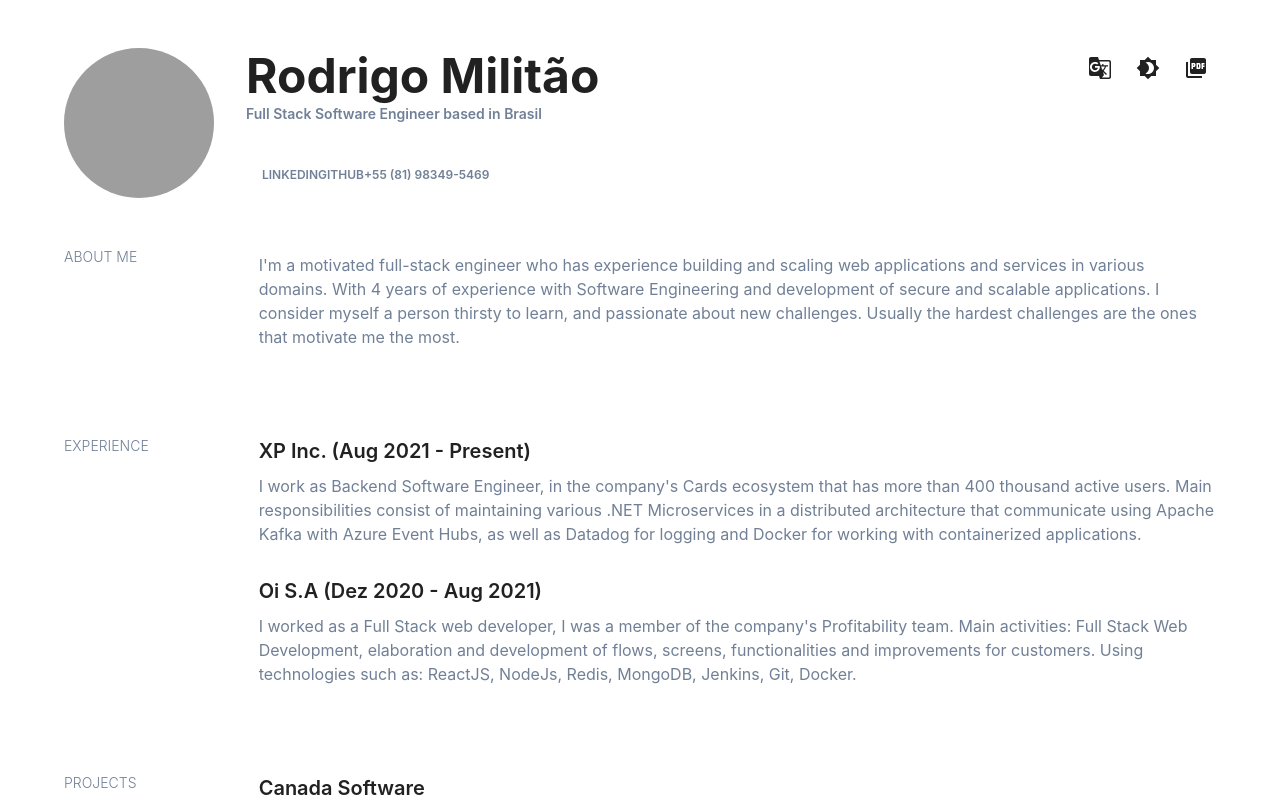
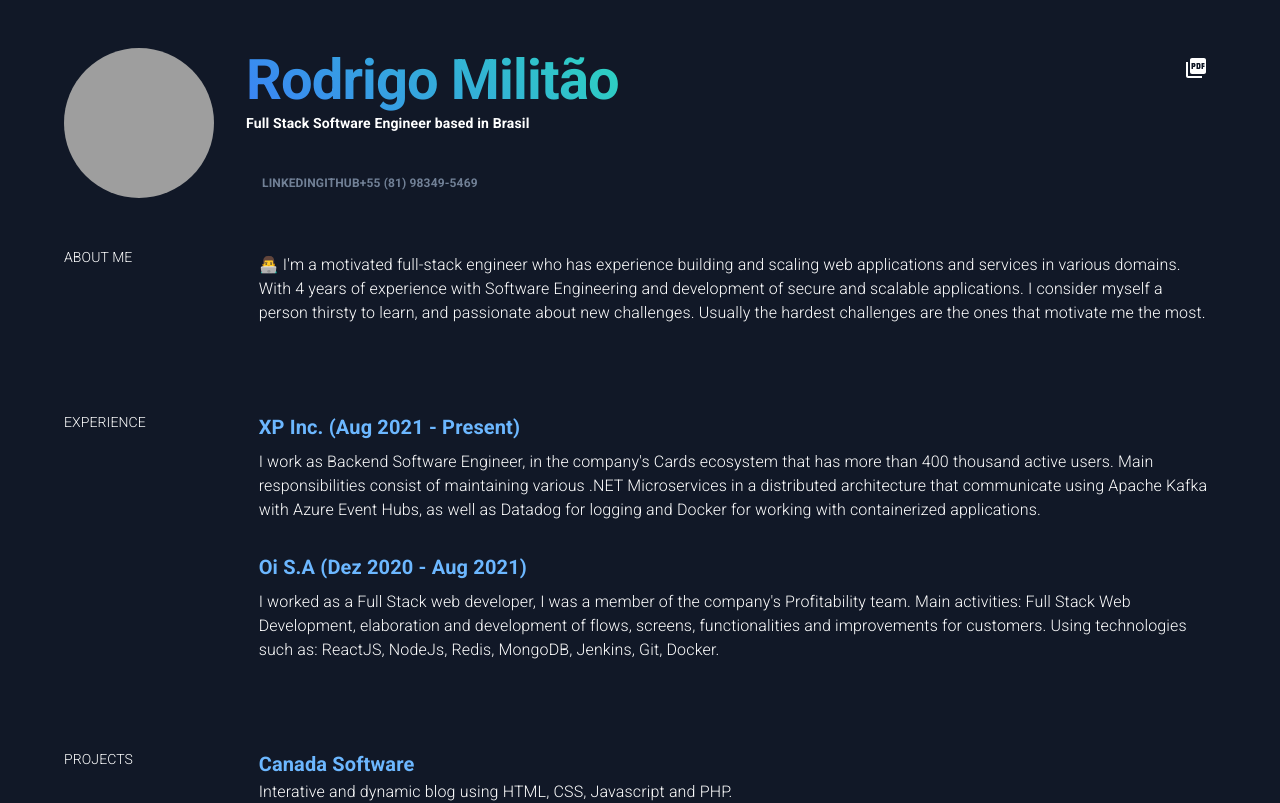
Before and after one commit to rodrigo-militao/rodrigo-militao.github.io, a React (Vite) app: page / in a window 1280 px wide. Shown: the top 803 px of the page. Built offline with nearby package versions, Linux system fonts and the light colour scheme; grey boxes are pictures that could not be loaded.

Commit message:
change styles and dark mode

```diff
--- a/src/App.tsx
+++ b/src/App.tsx
@@ -17,30 +17,30 @@ function App() {
     }), []);
 
 
-  const [mode, setMode] = React.useState<'light' | 'dark'>('light');
+  const [mode, setMode] = React.useState<'light' | 'dark'>('dark');
   const [language, setLanguage] = React.useState<'en' | 'pt'>('en');
   const theme = React.useMemo(
     () =>
       createTheme({
         typography: {
-          fontFamily: [
-            '-apple-system',
-            'BlinkMacSystemFont',
-            '"Segoe UI"',
-            'Roboto',
-            '"Helvetica Neue"',
-            'Arial',
-            'sans-serif',
-            '"Apple Color Emoji"',
-            '"Segoe UI Emoji"',
-            '"Segoe UI Symbol"',
-          ].join(','),
+          // fontFamily: [
+          //   '-apple-system',
+          //   'BlinkMacSystemFont',
+          //   '"Segoe UI"',
+          //   'Roboto',
+          //   '"Helvetica Neue"',
+          //   'Arial',
+          //   'sans-serif',
+          //   '"Apple Color Emoji"',
+          //   '"Segoe UI Emoji"',
+          //   '"Segoe UI Symbol"',
+          // ].join(','),
         },
         palette: {
           mode,
           ...(mode === 'dark' && {
             background: {
-              default: '#242424',
+              default: '#111827',
             }
           })
         },
--- a/src/components/Header.tsx
+++ b/src/components/Header.tsx
@@ -32,11 +32,18 @@ export default function Header(prop: { data: HeaderData, language: string, toggl
         </Grid>
 
         <Grid>
-          <Typography variant="h1" mb={0} gutterBottom fontWeight={700} fontSize="3rem">
+          <Typography
+           variant="h1" mb={0} gutterBottom fontWeight={900} fontSize="3.5rem"
+            style={{
+              background: "-webkit-linear-gradient(45deg, #3b82f6, #2dd4bf)",
+              WebkitBackgroundClip: "text",
+              WebkitTextFillColor: "transparent",
+            }}
+          >
             {prop.data.name}
           </Typography>
 
-          <Typography variant="body2" gutterBottom fontWeight={600} color="#718096">
+          <Typography variant="body2" gutterBottom fontWeight={600}>
             {prop.data.description}
           </Typography>
 
@@ -55,13 +62,13 @@ export default function Header(prop: { data: HeaderData, language: string, toggl
         </Grid>
       </Grid>
       <Grid>
-        <IconButton sx={{ ml: 1 }} onClick={prop.toggleLanguage} color="inherit">
+        {/* <IconButton sx={{ ml: 1 }} onClick={prop.toggleLanguage} color="inherit">
           <GTranslateIcon />
-        </IconButton>
+        </IconButton> */}
 
-        <IconButton sx={{ ml: 1 }} onClick={context.toggleColorMode} color="inherit">
+        {/* <IconButton sx={{ ml: 1 }} onClick={context.toggleColorMode} color="inherit">
           {theme.palette.mode === 'dark' ? <Brightness7Icon /> : <Brightness4Icon />}
-        </IconButton>
+        </IconButton> */}
 
         <IconButton
           sx={{ ml: 1 }}
--- a/src/components/Section.tsx
+++ b/src/components/Section.tsx
@@ -11,7 +11,7 @@ export default function Section(prop: SectionTitle) {
   return (
     <Grid container pt={6} spacing={2} alignItems="start">
       <Grid lg={2}>
-        <Typography variant="h6" gutterBottom color={"#718096"} fontWeight={300} fontSize={".875rem"}>
+        <Typography variant="h6" gutterBottom fontWeight={300} fontSize={".875rem"}>
           {prop.name}
         </Typography>
       </Grid>
@@ -21,14 +21,21 @@ export default function Section(prop: SectionTitle) {
             <>
               {(content.name != "") &&
               content.link != "" ?
-              <Link target={"_blank"} fontWeight={600} underline="hover" color="inherit" variant="h6" href={content.link}>
+              <Link
+                target={"_blank"}
+                fontWeight={600} underline="hover" color="inherit" variant="h6" href={content.link}
+                style={{
+                  color: "#6cb7ff"
+                }}>
                 {content.name}
               </Link> :
-              <Typography variant="h6" gutterBottom fontWeight={600}>
+              <Typography variant="h6" gutterBottom fontWeight={600}
+              color="#6cb7ff"
+              >
                 {content.name}
               </Typography>
               }
-              <Typography variant="body1" pb={3} gutterBottom color={"#718096"}>
+              <Typography variant="body1" fontWeight={300} pb={3} gutterBottom>
                 {content.text}
               </Typography>
             </>
--- a/src/content-en.json
+++ b/src/content-en.json
@@ -23,7 +23,7 @@
         {
           "name": "",
           "link": "",
-          "text": "I'm a motivated full-stack engineer who has experience building and scaling web applications and services in various domains. With 4 years of experience with Software Engineering and development of secure and scalable applications. I consider myself a person thirsty to learn, and passionate about new challenges. Usually the hardest challenges are the ones that motivate me the most."
+          "text": "👨‍💻️ I'm a motivated full-stack engineer who has experience building and scaling web applications and services in various domains. With 4 years of experience with Software Engineering and development of secure and scalable applications. I consider myself a person thirsty to learn, and passionate about new challenges. Usually the hardest challenges are the ones that motivate me the most."
         }
       ]
     },
--- a/src/index.css
+++ b/src/index.css
@@ -1,5 +1,5 @@
 :root {
-  /* font-family: "Roboto", sans-serif; */
+ font-family: "Roboto", sans-serif;
   font-size: 16px;
   line-height: 24px;
   font-weight: 400;
```
